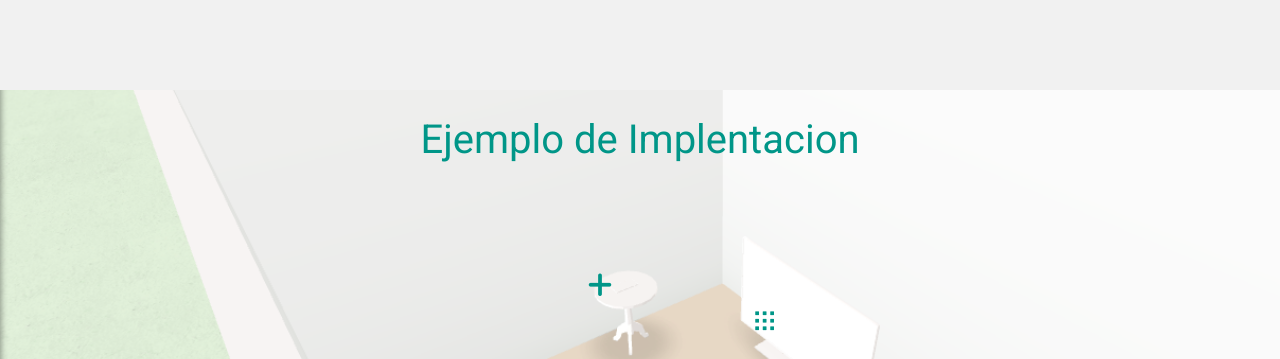
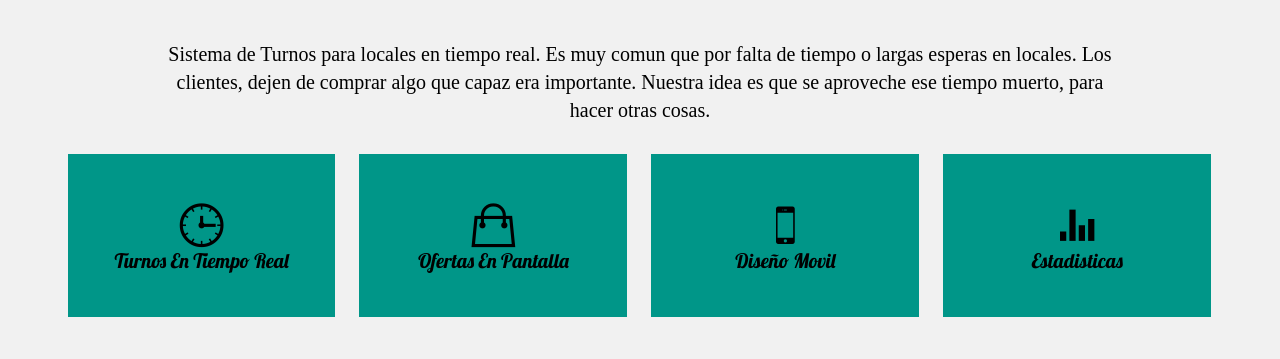
Before and after one commit to TheCraftsmen/kairopy, a Flask app: page /login in a window 1280 px wide. Shown: the part 612-971 px from the top of the page. Run offline with Flask 2, Linux system fonts and the light colour scheme; some libraries are stand-ins or nearby versions; some web fonts are replaced.

Commit message:
Cambio en la pantalla principal de la pagina

```diff
--- a/static/css/style.css
+++ b/static/css/style.css
@@ -4,6 +4,7 @@
    License: none (public domain)
 */
 @import 'https://fonts.googleapis.com/css?family=Roboto:300,300i,400,700';
+@import 'https://fonts.googleapis.com/css?family=Lobster';
 html, body, div, span, applet, object, iframe,
 h1, h2, h3, h4, h5, h6, p, blockquote, pre,
 a, abbr, acronym, address, big, cite, code,
@@ -3009,6 +3010,78 @@ table {
 .ion-xbox:before {
   content: ""; }
 
+.background-green {
+  font-family: "Lobster", sans-serif;
+  background: #009688;
+  width: 100%;
+  margin-top: 0;
+  height: 357px; }
+  @media screen and (max-width: 430px) {
+    .background-green {
+      display: none; } }
+  .background-green ul {
+    margin: 0px auto;
+    width: 50%; }
+    .background-green ul li {
+      text-align: center;
+      margin-top: 40px;
+      width: 45%; }
+      .background-green ul li img {
+        position: relative;
+        top: 39px;
+        left: 8px; }
+      .background-green ul li h2 {
+        font-size: 90px;
+        text-transform: capitalize;
+        font-weight: 700;
+        margin-bottom: 20px;
+        /* letter-spacing: 13px */ }
+      .background-green ul li p {
+        font-size: 25px; }
+
+.background-simple {
+  background: #f1f1f1;
+  width: 100%;
+  margin-top: 90px;
+  height: 357px; }
+  @media screen and (max-width: 430px) {
+    .background-simple {
+      display: none; } }
+  .background-simple h3 {
+    width: 100%;
+    text-align: center;
+    font-family: "Lobster", sans-serif;
+    font-size: 45px; }
+  .background-simple p {
+    width: 75%;
+    margin: 0 auto;
+    margin-top: 60px;
+    text-align: center;
+    line-height: 28px;
+    font-size: 20px; }
+  .background-simple hr {
+    width: 41%; }
+  .background-simple ul {
+    margin: 0 auto;
+    width: 91%;
+    margin-top: 20px; }
+    .background-simple ul li {
+      width: 23%;
+      display: inline-block; }
+      .background-simple ul li article {
+        width: 100%;
+        margin: 0 auto;
+        font-family: "Lobster";
+        font-size: 20px;
+        background: #009688;
+        box-shadow: none;
+        height: inherit;
+        text-align: center;
+        padding: 46px;
+        box-sizing: border-box; }
+        .background-simple ul li article i {
+          font-size: 50px; }
+
 h1 {
   display: none; }
 
@@ -3076,6 +3149,8 @@ header {
     text-decoration: none;
     color: #009688;
     transition: 1s; }
+    header a h4 {
+      font-family: "Lobster"; }
     header a:hover {
       color: #B2DFDB; }
   header i {
@@ -3184,7 +3259,8 @@ header {
 
 .short-section {
   height: 600px;
-  width: 95%; }
+  width: 95%;
+  margin-top: 80px; }
   .short-section .short-video {
     width: 49%;
     display: inline-block; }
--- a/static/sass/style.sass
+++ b/static/sass/style.sass
@@ -1,5 +1,6 @@
 @import "reset"
 @import 'https://fonts.googleapis.com/css?family=Roboto:300,300i,400,700'
+@import 'https://fonts.googleapis.com/css?family=Lobster'
 @import 'ionicons'
 
 $primary-color: #009688
@@ -7,6 +8,77 @@ $icon-color: #f1f1f1
 $green-background: #00796B
 $grey-background: #f1f1f1
 $light-background: #B2DFDB
+
+
+.background-green
+    font-family: 'Lobster', sans-serif
+    background: $primary-color
+    width: 100%
+    margin-top: 0
+    height: 357px
+    @media screen and (max-width: 430px)
+        display: none
+    ul
+        margin: 0px auto
+        width: 50%
+        li
+            text-align: center
+            margin-top: 40px
+            width: 45%
+            img
+                position: relative
+                top: 39px
+                left: 8px
+            h2
+                font-size: 90px
+                text-transform: capitalize
+                font-weight: 700
+                margin-bottom: 20px
+                /* letter-spacing: 13px */
+            p
+                font-size: 25px
+
+.background-simple
+    background: $grey-background
+    width: 100%
+    margin-top: 90px
+    height: 357px
+    @media screen and (max-width: 430px)
+        display: none
+    h3
+        width: 100%
+        text-align: center
+        font-family: 'Lobster', sans-serif
+        font-size: 45px
+    p
+        width: 75%
+        margin: 0 auto
+        margin-top: 60px
+        text-align: center
+        line-height: 28px
+        font-size: 20px
+    hr
+        width: 41%
+    ul
+        margin: 0 auto
+        width: 91%
+        margin-top: 20px
+        li
+            width: 23%
+            display: inline-block
+            article
+                width: 100%
+                margin: 0 auto
+                font-family: "Lobster"
+                font-size: 20px
+                background: $primary-color
+                box-shadow: none
+                height: inherit
+                text-align: center
+                padding: 46px
+                box-sizing: border-box
+                i
+                    font-size: 50px
 
 h1
     display: none
@@ -69,6 +141,8 @@ header
         text-decoration: none
         color: $primary-color
         transition: 1s
+        h4
+            font-family: 'Lobster'
         &:hover
             color: #B2DFDB
     i
@@ -174,6 +248,7 @@ header
 .short-section
     height: 600px
     width: 95%
+    margin-top: 80px
     .short-video
         width: 49%
         display: inline-block
--- a/templates/login.html
+++ b/templates/login.html
@@ -39,6 +39,56 @@
         </ul>
     </header>
 </nav>
+<section class="background-green">
+    <ul>
+        <li>
+            <img src="{{ url_for('static', filename='kairopy2.png') }}">
+        </li>
+        <li>
+            <h2>kairopy.com</h2>
+            <p>optimizando tu tiempo</p>
+        </li>
+    </ul>
+</section>
+<section class="background-simple">
+    <h3>Bienvenidos a Kairopy</h3>
+    <hr>
+    <p>
+        Sistema de Turnos para locales en tiempo real.
+    Es muy comun que por falta de tiempo o largas
+    esperas en locales. Los clientes, dejen de comprar algo que
+    capaz era importante. Nuestra idea es que se aproveche
+    ese tiempo muerto, para hacer otras cosas.
+    </p>
+    <ul>
+        <li>
+            <article>
+                <i class="ion-clock"></i>
+                <h5>turnos en tiempo real</h5>
+            </article>
+        </li>
+        <li>
+            <article>
+                <i class="ion-bag"></i>
+                <h5>ofertas en pantalla</h5>
+            </article>
+        </li>
+        <li>
+            <article>
+                <i class="ion-iphone"></i>
+                <h5>diseño movil</h5>
+            </article>
+        </li>
+        <li>
+            <article>
+                <i class="ion-stats-bars"></i>
+                <h5>estadisticas</h5>
+            </article>
+        </li>
+    </ul>
+
+
+</section>
 <section class="short-section">
     <article class="short-video">
         <iframe width="560" height="515" src="https://www.youtube.com/embed/TJW95KFEfYU" frameborder="0" allowfullscreen></iframe>
```
Also changed, not shown: static/kairopy2.png (added), 1 other file.
